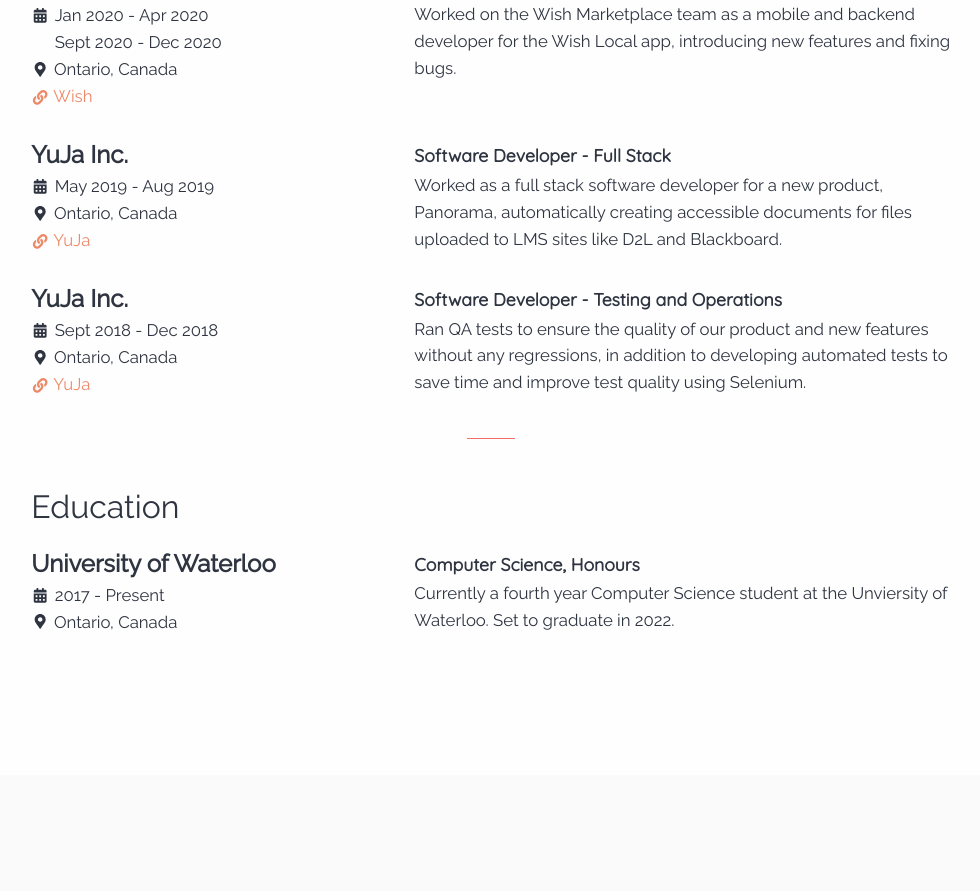
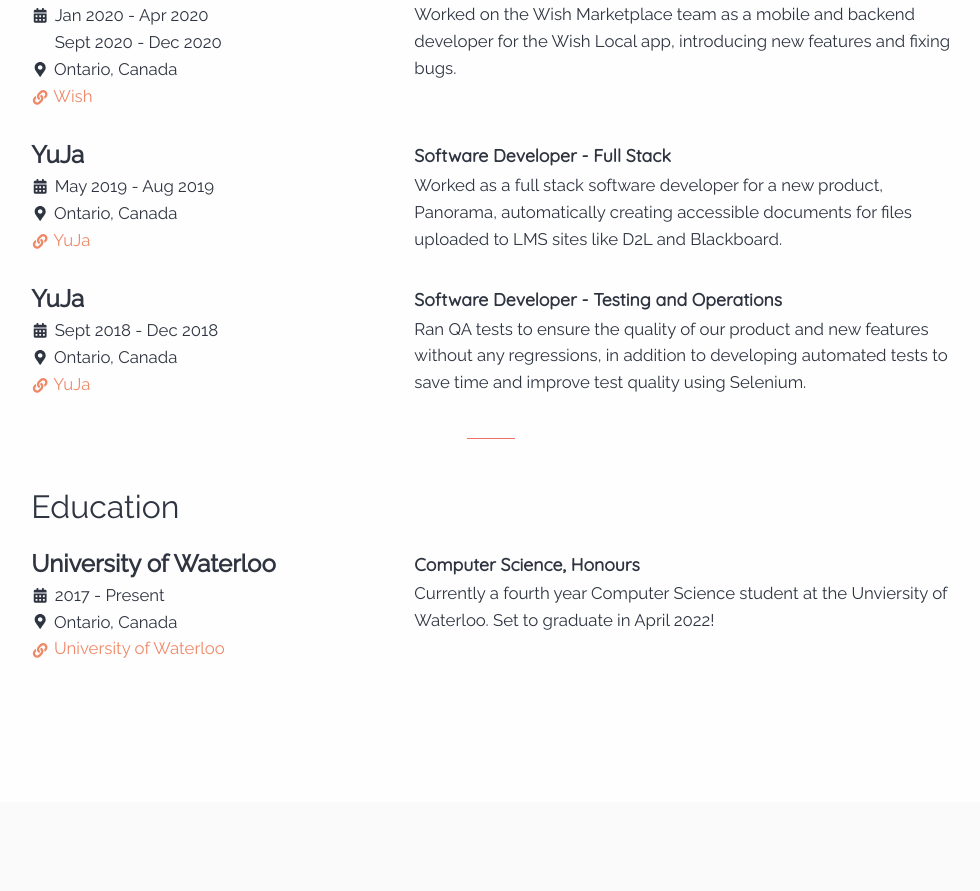
Before and after one commit to ClementTsang/clementtsang.github.io, a Vue app: page / in a window 1280 px wide. Shown: the part 1420-2311 px from the top of the page, without its empty margins (149-1129 px from the left). Built offline with nearby package versions, Linux system fonts and the light colour scheme.

Commit message:
Add link, update resume for consistency

```diff
--- a/src/components/Experience.vue
+++ b/src/components/Experience.vue
@@ -38,7 +38,7 @@
           style="padding-bottom: 2rem"
         />
         <WorkInfo
-          entry-title="YuJa Inc."
+          entry-title="YuJa"
           :date-range="['May 2019 - Aug 2019']"
           job-position="Software Developer - Full Stack"
           job-description="Worked as a full stack software developer
@@ -50,7 +50,7 @@
           style="padding-bottom: 2rem"
         />
         <WorkInfo
-          entry-title="YuJa Inc."
+          entry-title="YuJa"
           :date-range="['Sept 2018 - Dec 2018']"
           job-position="Software Developer - Testing and Operations"
           job-description="Ran QA tests to ensure the quality of our product and
@@ -68,8 +68,10 @@
           entry-title="University of Waterloo"
           :date-range="['2017 - Present']"
           job-position="Computer Science, Honours"
-          job-description="Currently a fourth year Computer Science student at the Unviersity of Waterloo. Set to graduate in 2022."
+          job-description="Currently a fourth year Computer Science student at the Unviersity of Waterloo. Set to graduate in April 2022!"
           job-location="Ontario, Canada"
+          job-website="https://uwaterloo.ca/"
+          job-website-name="University of Waterloo"
           style="padding-bottom: 2rem"
         />
       </article>
```
